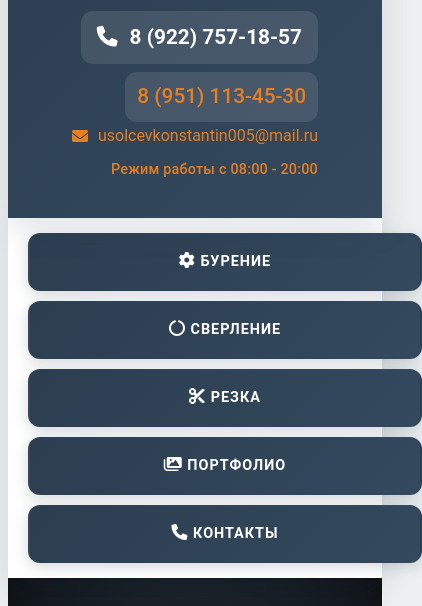
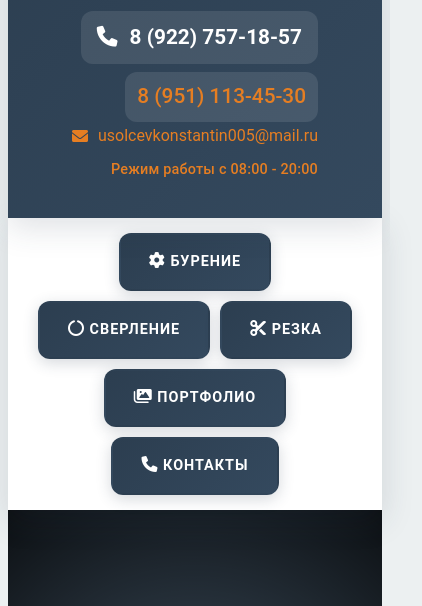
Before and after one commit to pypynyaa/LegionAlmaz, a plain HTML site: page index.html in a window 390 px wide. Shown: the part 151-757 px from the top of the page, 422 px wide, since content can reach past the window. Drawn offline with Linux system fonts and the light colour scheme.

Commit message:
Fix quick nav styling on mobile

```diff
--- a/styles.css
+++ b/styles.css
@@ -835,12 +835,14 @@ footer p {
     }
 
     .quick-nav .container {
-        flex-direction: column;
+        flex-direction: row;
+        flex-wrap: wrap;
+        justify-content: center;
         gap: 10px;
     }
 
     .quick-nav-button {
-        width: 100%;
+        width: auto;
         justify-content: center;
     }
 
```
